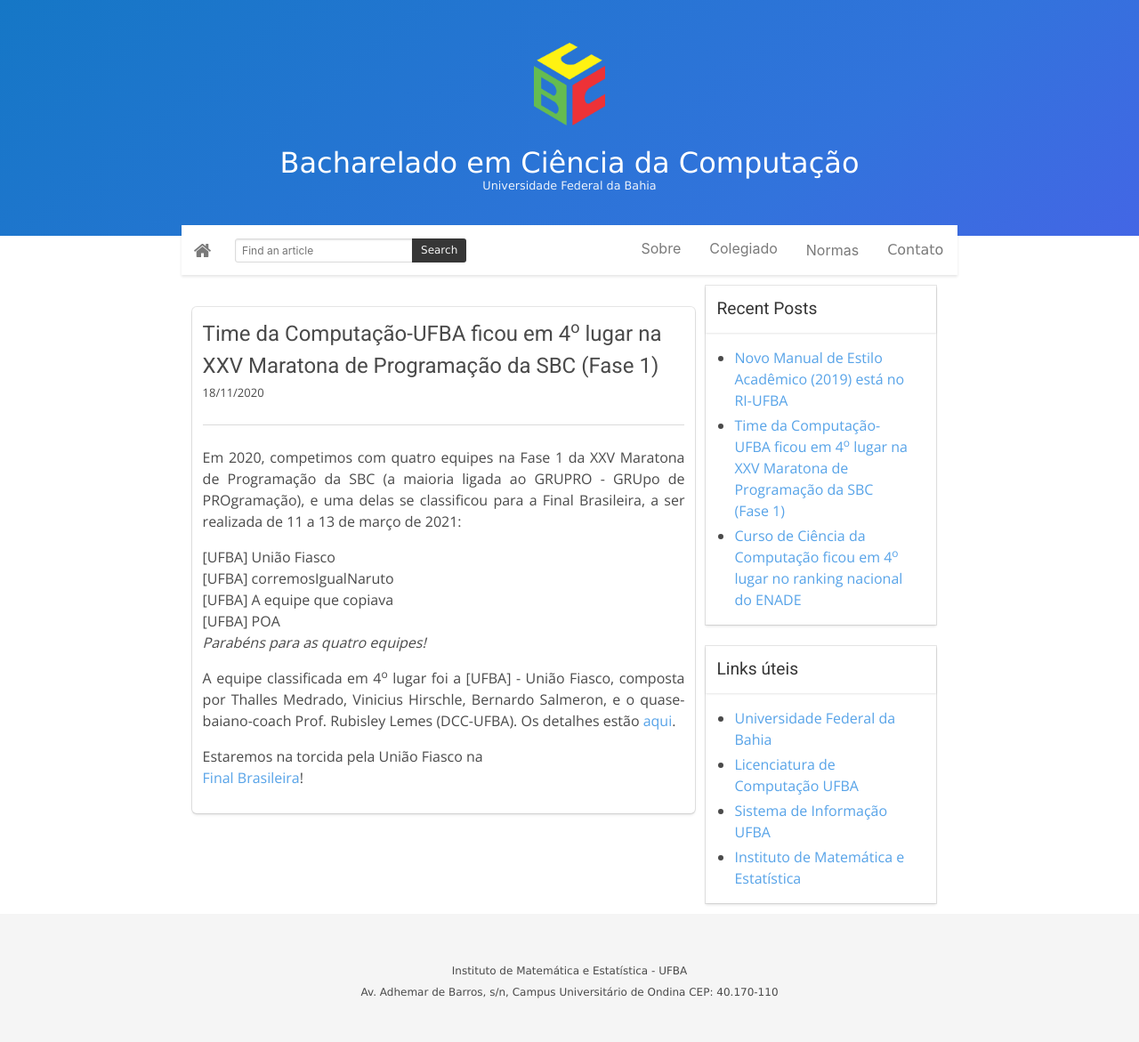
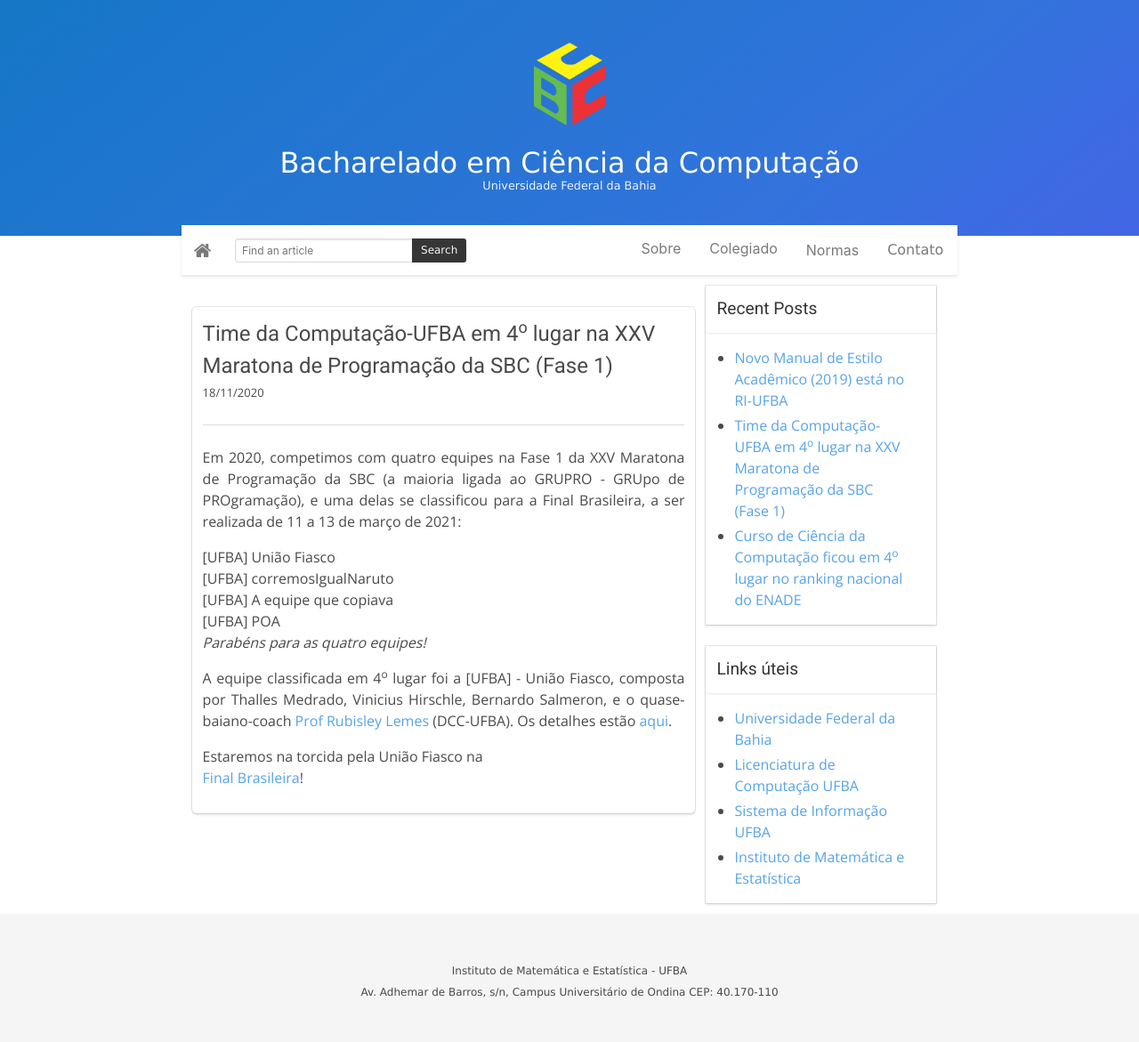
Before and after one commit to bcc-ufba/bcc-ufba.github.io, a Jekyll site: the page built from _posts/2020-11-18-Maratona2020.markdown, in a window 1280 px wide. Shown: the whole page at 89% size. Built offline with Jekyll 4.4.1, drawn with Linux system fonts in a browser that asks for light colours.

Commit message:
Update 2020-11-18-Maratona2020.markdown

```diff
--- a/_posts/2020-11-18-Maratona2020.markdown
+++ b/_posts/2020-11-18-Maratona2020.markdown
@@ -1,5 +1,5 @@
 ---
-title: Time da Computação-UFBA ficou em 4<sup>o</sup> lugar na XXV Maratona de Programação da SBC (Fase 1)
+title: Time da Computação-UFBA em 4<sup>o</sup> lugar na XXV Maratona de Programação da SBC (Fase 1)
 layout: post
 ---
 
```
Also changed, not shown: other parts of _posts/2020-11-18-Maratona2020.markdown (+3 -1 lines).
